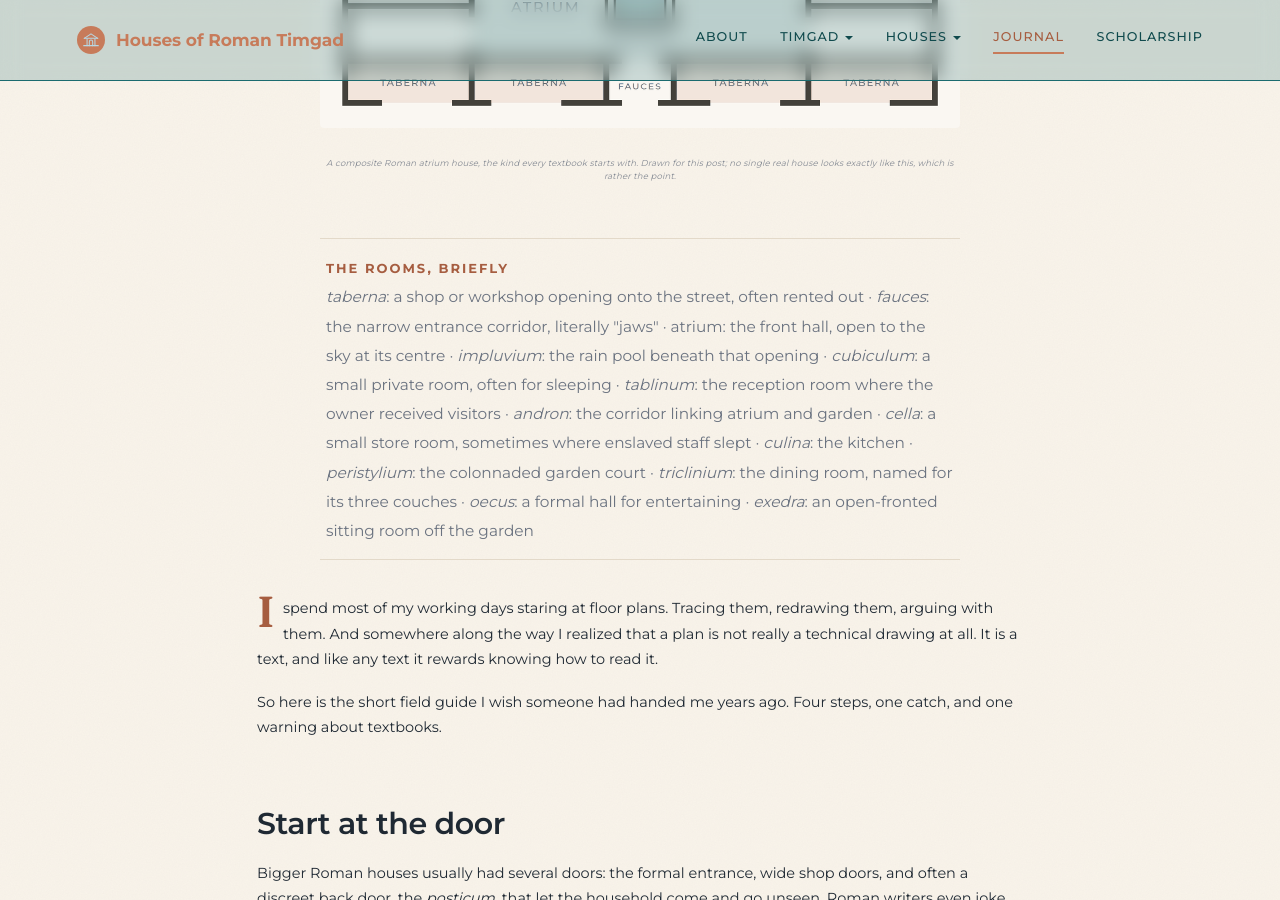
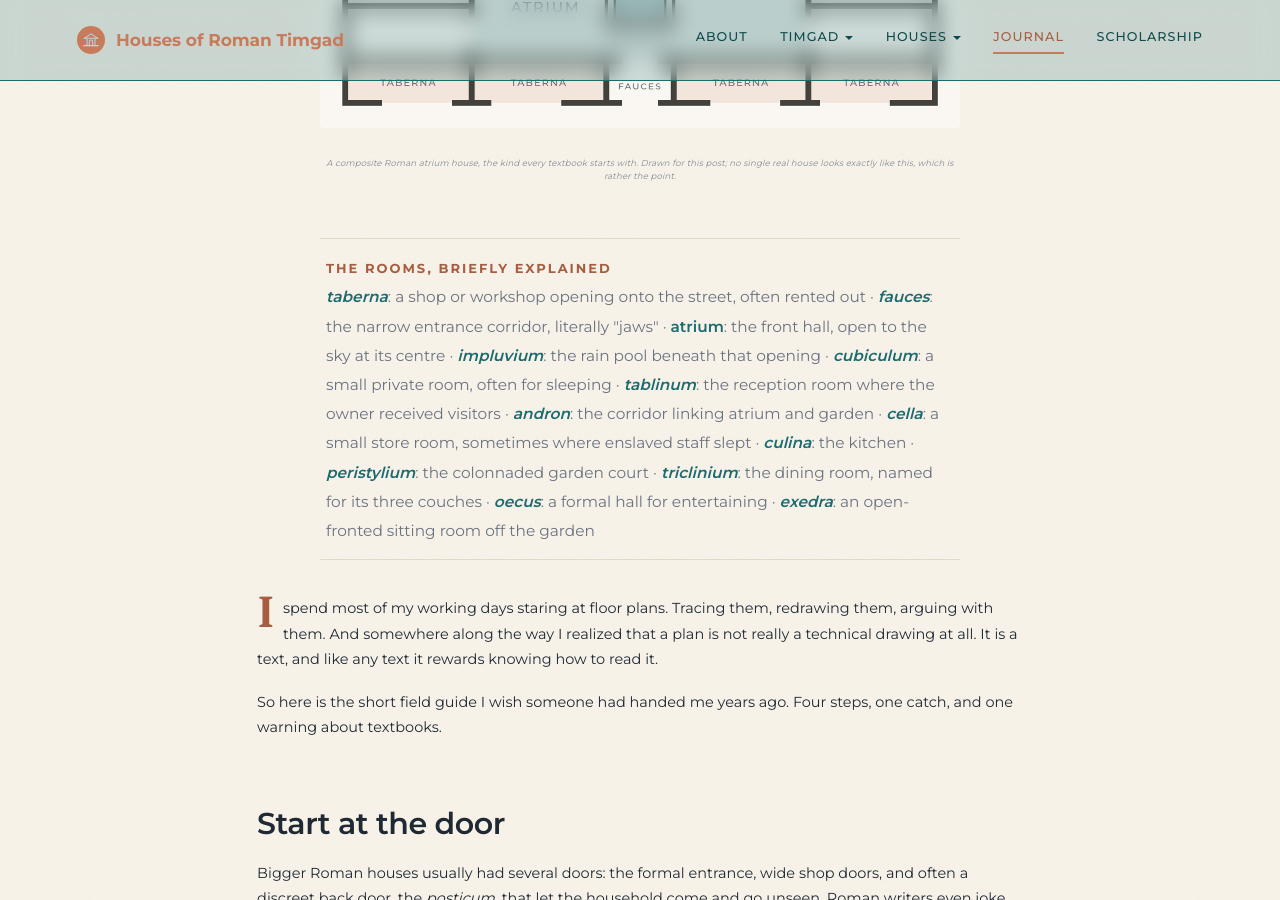
Before and after one commit to kimedher/timgadhouses, a Jekyll site: the page built from _posts/2026-07-23-how-to-read-a-roman-house-plan.md, in a window 1280 px wide and 900 px high, scrolled down 793 px. Built offline with Jekyll 4.4.1, drawn with Linux system fonts in a browser that asks for light colours.

Commit message:
Legend: teal bold room names, retitle to 'The rooms, briefly explained'

```diff
--- a/_posts/2026-07-23-how-to-read-a-roman-house-plan.md
+++ b/_posts/2026-07-23-how-to-read-a-roman-house-plan.md
@@ -20,8 +20,8 @@
 </figure>
 
 <div style="max-width:640px;margin:-8px auto 36px;font-size:0.85rem;line-height:1.9;color:#6B7380;border-top:1px solid #E3D9C9;border-bottom:1px solid #E3D9C9;padding:14px 6px;">
-<strong style="letter-spacing:2px;font-size:0.72rem;color:#A65D40;">THE ROOMS, BRIEFLY</strong><br>
-<em>taberna</em>: a shop or workshop opening onto the street, often rented out · <em>fauces</em>: the narrow entrance corridor, literally "jaws" · atrium: the front hall, open to the sky at its centre · <em>impluvium</em>: the rain pool beneath that opening · <em>cubiculum</em>: a small private room, often for sleeping · <em>tablinum</em>: the reception room where the owner received visitors · <em>andron</em>: the corridor linking atrium and garden · <em>cella</em>: a small store room, sometimes where enslaved staff slept · <em>culina</em>: the kitchen · <em>peristylium</em>: the colonnaded garden court · <em>triclinium</em>: the dining room, named for its three couches · <em>oecus</em>: a formal hall for entertaining · <em>exedra</em>: an open-fronted sitting room off the garden
+<strong style="letter-spacing:2px;font-size:0.72rem;color:#A65D40;">THE ROOMS, BRIEFLY EXPLAINED</strong><br>
+<em style='color:#1B6B6F;font-weight:600;'>taberna</em>: a shop or workshop opening onto the street, often rented out · <em style='color:#1B6B6F;font-weight:600;'>fauces</em>: the narrow entrance corridor, literally "jaws" · <span style='color:#1B6B6F;font-weight:600;'>atrium</span>: the front hall, open to the sky at its centre · <em style='color:#1B6B6F;font-weight:600;'>impluvium</em>: the rain pool beneath that opening · <em style='color:#1B6B6F;font-weight:600;'>cubiculum</em>: a small private room, often for sleeping · <em style='color:#1B6B6F;font-weight:600;'>tablinum</em>: the reception room where the owner received visitors · <em style='color:#1B6B6F;font-weight:600;'>andron</em>: the corridor linking atrium and garden · <em style='color:#1B6B6F;font-weight:600;'>cella</em>: a small store room, sometimes where enslaved staff slept · <em style='color:#1B6B6F;font-weight:600;'>culina</em>: the kitchen · <em style='color:#1B6B6F;font-weight:600;'>peristylium</em>: the colonnaded garden court · <em style='color:#1B6B6F;font-weight:600;'>triclinium</em>: the dining room, named for its three couches · <em style='color:#1B6B6F;font-weight:600;'>oecus</em>: a formal hall for entertaining · <em style='color:#1B6B6F;font-weight:600;'>exedra</em>: an open-fronted sitting room off the garden
 </div>
 
 I spend most of my working days staring at floor plans. Tracing them, redrawing them, arguing with them. And somewhere along the way I realized that a plan is not really a technical drawing at all. It is a text, and like any text it rewards knowing how to read it.
```
